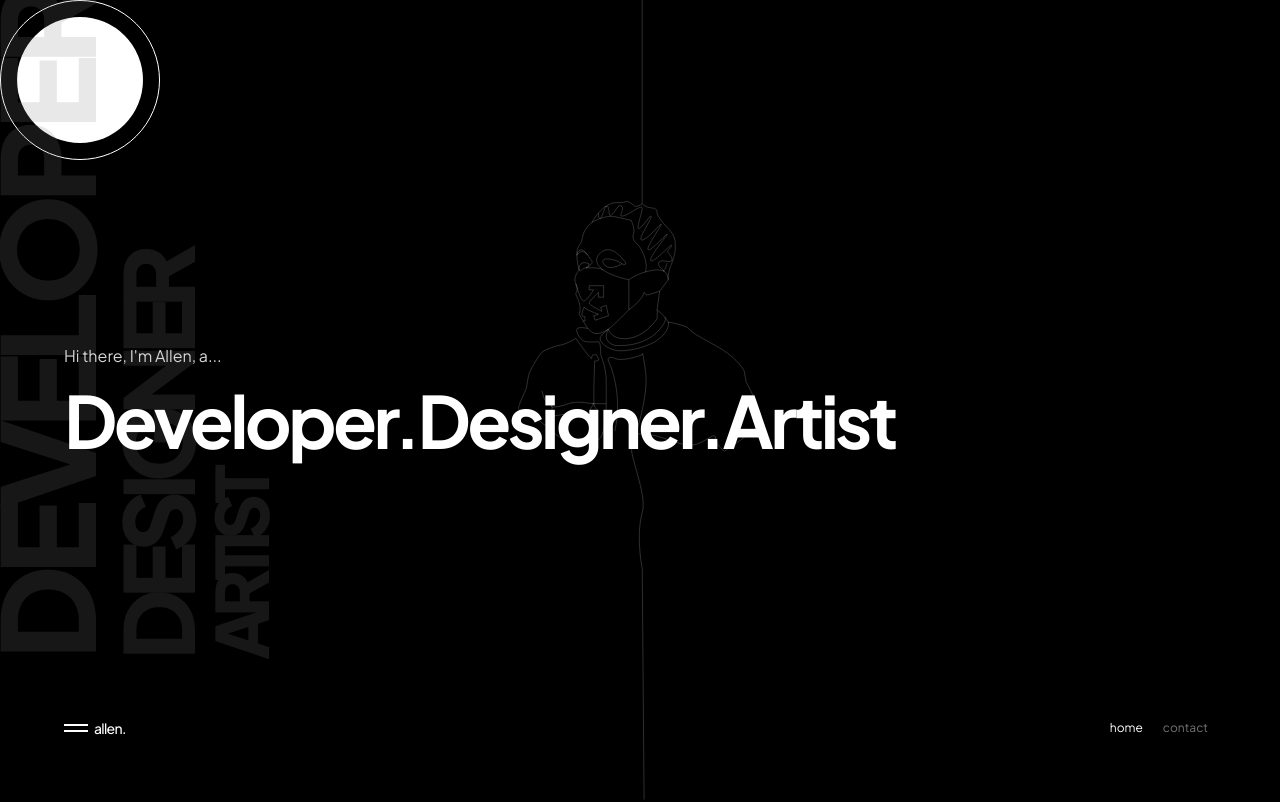
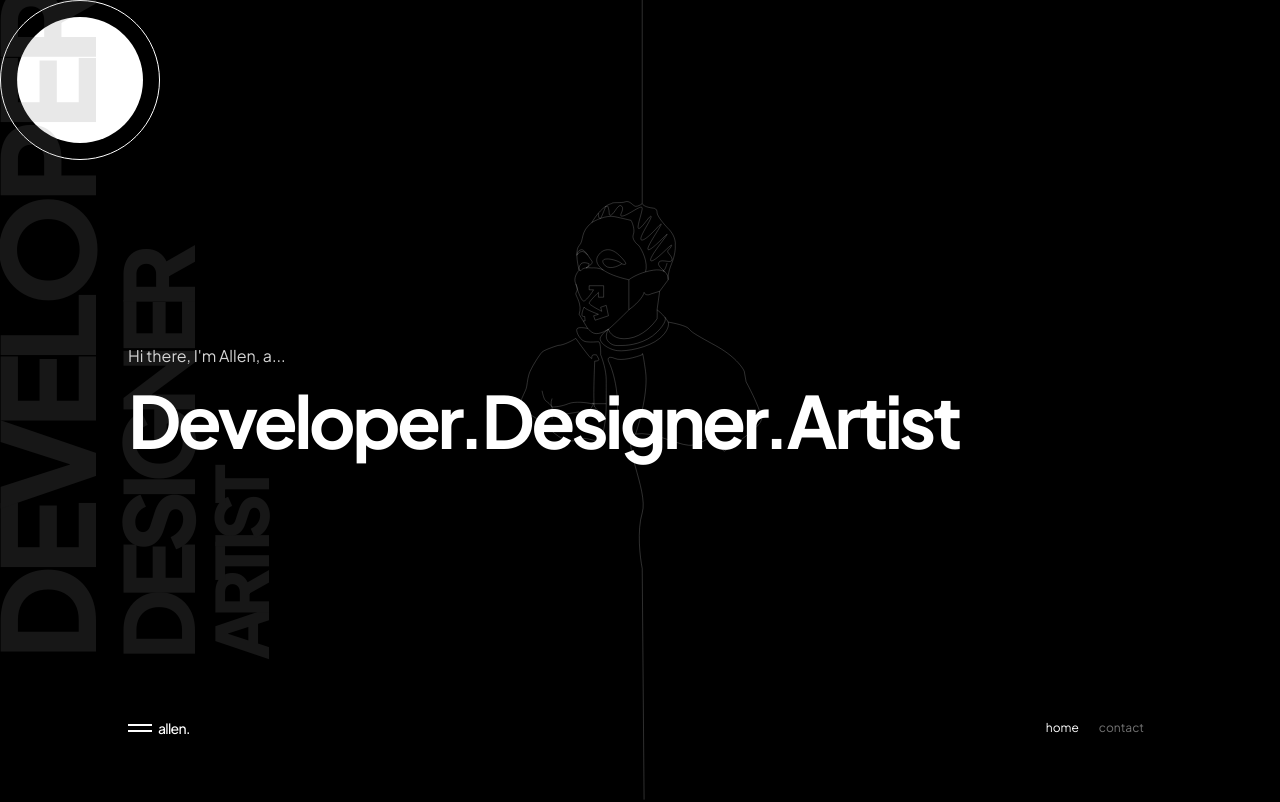
Before and after one commit to LawEyez/portfolio, a Next.js app: page / in a window 1280 px wide. Shown: the top 802 px of the page. Built offline with nearby package versions, Linux system fonts and the light colour scheme.

Commit message:
Update max width.

```diff
--- a/src/styles/custom.scss
+++ b/src/styles/custom.scss
@@ -1,5 +1,5 @@
 .container {
-  @apply w-full px-4 md:px-8 xl:mx-auto xl:px-0 max-w-6xl;
+  @apply w-full px-4 mx-auto xl:px-0 max-w-screen-lg;
 }
 
 /* ******** SCROLLBAR ****** */
```
